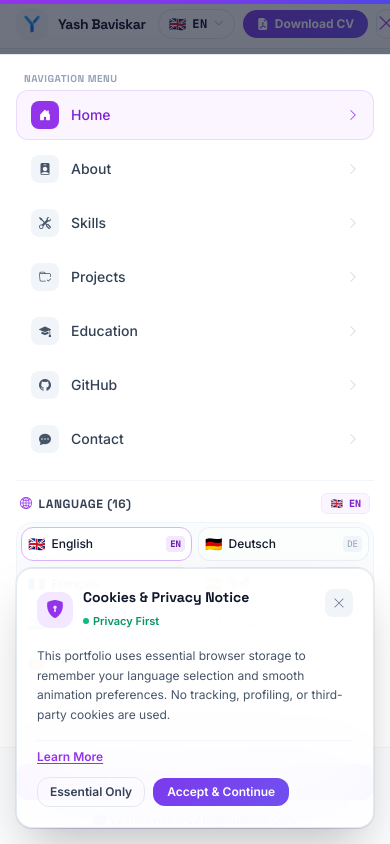
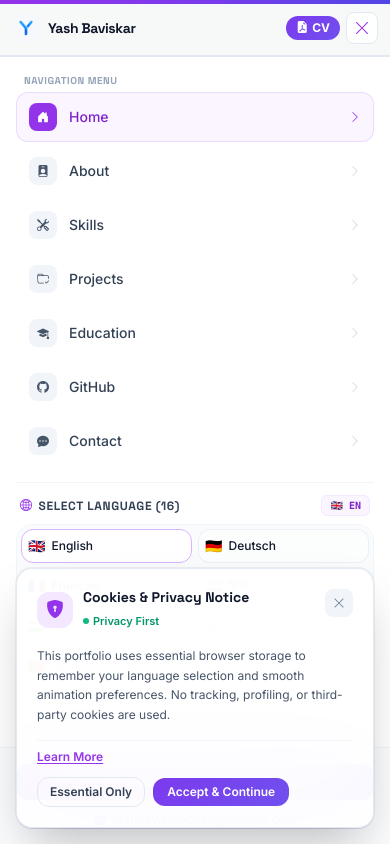
Before and after one commit to yashbaviskar15/portfolio, a React (Vite) app: page /#home in a window 390 px wide. Both pictures are taken after a click on the button 386 px from the left and 28 px from the top of the page. Shown: the top 844 px of the page. Built offline with nearby package versions, Linux system fonts and the light colour scheme.

Commit message:
Production portfolio ready

```diff
--- a/src/components/Footer.jsx
+++ b/src/components/Footer.jsx
@@ -6,16 +6,16 @@ export default function Footer() {
   const { openCV } = useCV();
 
   return (
-    <footer className="bg-white border-t border-slate-200/80 py-12 relative z-10 text-slate-700">
-      <div className="max-w-7xl mx-auto px-4 sm:px-6 lg:px-8 space-y-8">
-        <div className="flex flex-col md:flex-row items-center justify-between gap-6 pb-8 border-b border-slate-100 text-center md:text-left">
+    <footer className="bg-white border-t border-slate-200/80 py-10 sm:py-12 relative z-10 text-slate-700">
+      <div className="max-w-7xl mx-auto px-4 sm:px-6 lg:px-8 space-y-6">
+        <div className="flex flex-col sm:flex-row items-center justify-between gap-5 pb-6 border-b border-slate-100 text-center sm:text-left">
           <div className="space-y-1">
-            <div className="flex items-center justify-center md:justify-start gap-2">
+            <div className="flex items-center justify-center sm:justify-start gap-2">
               <span className="font-heading font-extrabold text-slate-900 text-lg tracking-tight">
                 Yash Baviskar
               </span>
               <span className="text-xs font-mono font-bold text-purple-600 bg-purple-50 px-2 py-0.5 rounded-md border border-purple-100">
-                Cloud Engineer & DevOps
+                {t('hero.role', 'Cloud Engineer & DevOps')}
               </span>
             </div>
             <p className="text-xs text-slate-500 font-mono">
@@ -23,50 +23,30 @@ export default function Footer() {
             </p>
           </div>
 
-          <div className="flex flex-wrap items-center justify-center gap-3 text-xs font-semibold">
-            <a
-              href="https://github.com/yashbaviskar15"
-              target="_blank"
-              rel="noopener noreferrer"
-              className="px-3 py-1.5 rounded-lg bg-slate-100 hover:bg-slate-200 text-slate-800 flex items-center gap-1.5 transition-colors"
-            >
-              <i className="bi bi-github" />
-              <span>GitHub</span>
+          <div className="flex flex-wrap items-center justify-center gap-2 text-xs font-semibold">
+            <a href="https://github.com/yashbaviskar15" target="_blank" rel="noopener noreferrer"
+              className="px-3 py-1.5 rounded-lg bg-slate-100 hover:bg-slate-200 text-slate-800 flex items-center gap-1.5 transition-colors">
+              <i className="bi bi-github" /><span>GitHub</span>
             </a>
-            <a
-              href="https://linkedin.com/in/yashbaviskar15"
-              target="_blank"
-              rel="noopener noreferrer"
-              className="px-3 py-1.5 rounded-lg bg-blue-50 hover:bg-blue-100 text-blue-700 border border-blue-200/60 flex items-center gap-1.5 transition-colors"
-            >
-              <i className="bi bi-linkedin" />
-              <span>LinkedIn</span>
+            <a href="https://linkedin.com/in/yashbaviskar15" target="_blank" rel="noopener noreferrer"
+              className="px-3 py-1.5 rounded-lg bg-blue-50 hover:bg-blue-100 text-blue-700 border border-blue-200/60 flex items-center gap-1.5 transition-colors">
+              <i className="bi bi-linkedin" /><span>LinkedIn</span>
             </a>
-            <a
-              href="mailto:yashbaviskar0215@outlook.com"
-              className="px-3 py-1.5 rounded-lg bg-purple-50 hover:bg-purple-100 text-purple-700 border border-purple-200/60 flex items-center gap-1.5 transition-colors"
-            >
-              <i className="bi bi-envelope-fill" />
-              <span>Email</span>
+            <a href="mailto:yashbaviskar0215@outlook.com"
+              className="px-3 py-1.5 rounded-lg bg-purple-50 hover:bg-purple-100 text-purple-700 border border-purple-200/60 flex items-center gap-1.5 transition-colors">
+              <i className="bi bi-envelope-fill" /><span>Email</span>
             </a>
-            <button
-              type="button"
-              onClick={openCV}
-              className="px-3 py-1.5 rounded-lg gradient-btn text-white font-bold flex items-center gap-1.5 shadow-2xs cursor-pointer"
-            >
+            <button type="button" onClick={openCV}
+              className="px-3 py-1.5 rounded-lg gradient-btn text-white font-bold flex items-center gap-1.5 shadow-2xs cursor-pointer">
               <i className="bi bi-file-earmark-pdf-fill" />
-              <span>Download CV</span>
+              <span>{t('hero.viewResume', 'Download CV')}</span>
             </button>
           </div>
         </div>
 
-        <div className="flex flex-col sm:flex-row items-center justify-between gap-4 text-xs text-slate-500 text-center sm:text-left font-mono">
-          <p>Copyright © 2026 Yash Baviskar. All rights reserved.</p>
-          <div className="flex items-center gap-3">
-            <span>Engineering Portfolio</span>
-            <span>•</span>
-            <span className="text-purple-600 font-bold">Cloud Engineer & DevOps</span>
-          </div>
+        <div className="flex flex-col sm:flex-row items-center justify-between gap-3 text-xs text-slate-500 text-center sm:text-left font-mono">
+          <p>Copyright © 2026 {t('footer.rights', 'Yash Baviskar. Built with React & Tailwind CSS.')}</p>
+          <span className="text-purple-600 font-bold">{t('hero.role', 'Cloud Engineer & DevOps')}</span>
         </div>
       </div>
     </footer>
--- a/src/components/Navbar.jsx
+++ b/src/components/Navbar.jsx
@@ -30,35 +30,27 @@ export default function Navbar() {
 
   const currentLangObj = languagesList.find((l) => l.code === lang) || languagesList[0];
 
-  // Lock body scroll when mobile menu is active
   useEffect(() => {
     if (mobileMenuOpen) {
       document.body.style.overflow = 'hidden';
     } else {
       document.body.style.overflow = '';
     }
-    return () => {
-      document.body.style.overflow = '';
-    };
+    return () => { document.body.style.overflow = ''; };
   }, [mobileMenuOpen]);
 
-  // Handle active section tracking on scroll, outside click, keydown, and window resize
   useEffect(() => {
     const handleScroll = () => {
       setIsScrolled(window.scrollY > 20);
-
       const sectionIds = ['home', 'about', 'skills', 'projects', 'experience', 'github', 'contact'];
       const scrollPosition = window.scrollY + 180;
-
       for (let i = sectionIds.length - 1; i >= 0; i--) {
         const section = document.getElementById(sectionIds[i]);
         if (section && section.offsetTop <= scrollPosition) {
-          const currentId = sectionIds[i];
-          setActiveSection(currentId);
-          sessionStorage.setItem('yash_portfolio_active_section', currentId);
-          sessionStorage.setItem('yash_portfolio_scroll_y', String(window.scrollY));
-          if (window.location.hash !== '#' + currentId) {
-            window.history.replaceState(null, '', '#' + currentId);
+          setActiveSection(sectionIds[i]);
+          sessionStorage.setItem('yash_portfolio_active_section', sectionIds[i]);
+          if (window.location.hash !== '#' + sectionIds[i]) {
+            window.history.replaceState(null, '', '#' + sectionIds[i]);
           }
           break;
         }
@@ -72,24 +64,17 @@ export default function Navbar() {
     };
 
     const handleKeyDown = (e) => {
-      if (e.key === 'Escape') {
-        setLangDropdownOpen(false);
-        setMobileMenuOpen(false);
-      }
+      if (e.key === 'Escape') { setLangDropdownOpen(false); setMobileMenuOpen(false); }
     };
 
     const handleResize = () => {
-      if (window.innerWidth >= 1024) {
-        setMobileMenuOpen(false);
-        setLangDropdownOpen(false);
-      }
+      if (window.innerWidth >= 1024) { setMobileMenuOpen(false); setLangDropdownOpen(false); }
     };
 
     window.addEventListener('scroll', handleScroll, { passive: true });
     document.addEventListener('mousedown', handleClickOutside);
     document.addEventListener('keydown', handleKeyDown);
     window.addEventListener('resize', handleResize);
-
     return () => {
       window.removeEventListener('scroll', handleScroll);
       document.removeEventListener('mousedown', handleClickOutside);
@@ -107,47 +92,43 @@ export default function Navbar() {
     sessionStorage.setItem('yash_portfolio_active_section', targetId);
     window.history.replaceState(null, '', '#' + targetId);
     const element = document.getElementById(targetId);
-    if (element) {
-      element.scrollIntoView({ behavior: 'smooth', block: 'start' });
-    }
+    if (element) element.scrollIntoView({ behavior: 'smooth', block: 'start' });
   };
 
   return (
     <>
       <header
-        className={`fixed top-0 left-0 right-0 z-40 transition-all duration-200 ${
+        className={`fixed top-0 left-0 right-0 z-50 h-14 transition-all duration-200 ${
           isScrolled || mobileMenuOpen
-            ? 'bg-white/95 backdrop-blur-md border-b border-slate-200/90 shadow-xs py-2 sm:py-2.5'
-            : 'bg-[#F8FAF9]/90 backdrop-blur-sm py-3 sm:py-4'
+            ? 'bg-white/95 backdrop-blur-md border-b border-slate-200/90 shadow-2xs'
+            : 'bg-[#F8FAF9]/90 backdrop-blur-sm'
         }`}
       >
-        <div className="max-w-7xl mx-auto px-4 sm:px-6 lg:px-8 flex items-center justify-between gap-3">
-          {/* Brand Logo with Uploaded Favicon & Cloud Engineer & DevOps Tag */}
+        <div className="max-w-7xl mx-auto px-3 sm:px-6 lg:px-8 h-full flex items-center justify-between gap-2">
+          {/* Brand Logo & Name */}
           <a
             href="#home"
             onClick={(e) => scrollToSection(e, '#home')}
-            className="flex items-center gap-2.5 group shrink-0"
+            className="flex items-center gap-2 group shrink-0 min-w-0"
           >
             <img
               src="/favicon.png"
               alt="Yash Baviskar Logo"
-              className="w-8 h-8 sm:w-9 sm:h-9 rounded-xl object-contain shadow-2xs group-hover:scale-105 transition-transform"
-              onError={(e) => {
-                e.target.style.display = 'none';
-              }}
+              className="w-7 h-7 sm:w-8 sm:h-8 rounded-lg object-contain shadow-2xs group-hover:scale-105 transition-transform shrink-0"
+              onError={(e) => { e.target.style.display = 'none'; }}
             />
             <div className="flex flex-col">
               <span className="font-heading font-extrabold text-slate-900 text-sm sm:text-base tracking-tight group-hover:text-purple-600 transition-colors whitespace-nowrap">
                 Yash Baviskar
               </span>
-              <span className="text-[10px] font-mono text-purple-600 font-bold tracking-wider uppercase hidden sm:block">
+              <span className="text-[9px] font-mono text-purple-600 font-bold tracking-wider uppercase hidden md:block leading-none">
                 Cloud Engineer & DevOps
               </span>
             </div>
           </a>
 
-          {/* Desktop Navigation Links Pill */}
-          <nav className="hidden lg:flex items-center gap-0.5 bg-white/90 px-2.5 py-1 rounded-full border border-slate-200/90 shadow-2xs">
+          {/* Desktop Navigation Pill (1024px+) */}
+          <nav className="hidden lg:flex items-center gap-0.5 bg-white/95 px-3 py-1 rounded-full border border-slate-200/90 shadow-2xs">
             {navItems.map((item) => {
               const isActive = activeSection === item.id;
               return (
@@ -172,24 +153,20 @@ export default function Navbar() {
             })}
           </nav>
 
-          {/* Right Action Bar: Language Selector & Primary Download CV Button */}
-          <div className="flex items-center gap-2 sm:gap-2.5 shrink-0">
-            {/* Multi-Language Selector Dropdown */}
-            <div className="relative" ref={dropdownRef}>
+          {/* Right Action Bar */}
+          <div className="flex items-center gap-1.5 sm:gap-2 shrink-0">
+            {/* Language Selector Dropdown (Shown on sm+; mobile accesses via menu drawer) */}
+            <div className="relative hidden sm:block" ref={dropdownRef}>
               <button
                 type="button"
                 onClick={() => setLangDropdownOpen(!langDropdownOpen)}
-                className="flex items-center gap-1.5 px-2.5 py-1.5 bg-white border border-slate-200/90 rounded-full shadow-2xs text-xs font-bold font-heading text-slate-700 hover:border-purple-300 hover:shadow-xs transition-all cursor-pointer"
+                className="flex items-center gap-1 px-2.5 py-1 bg-white border border-slate-200/90 rounded-full shadow-2xs text-xs font-bold text-slate-700 hover:border-purple-300 transition-all cursor-pointer"
                 aria-expanded={langDropdownOpen}
                 aria-label="Select Language"
               >
                 <span className="text-sm leading-none">{currentLangObj.flag}</span>
-                <span className="uppercase tracking-wider font-mono text-slate-900 font-bold">{currentLangObj.code}</span>
-                <i
-                  className={`bi bi-chevron-down text-[10px] text-slate-400 transition-transform duration-200 ${
-                    langDropdownOpen ? 'rotate-180 text-purple-600' : ''
-                  }`}
-                />
+                <span className="uppercase tracking-wider font-mono text-slate-900 font-bold text-[10px]">{currentLangObj.code}</span>
+                <i className={`bi bi-chevron-down text-[9px] text-slate-400 transition-transform duration-200 ${langDropdownOpen ? 'rotate-180 text-purple-600' : ''}`} />
               </button>
 
               <AnimatePresence>
@@ -207,7 +184,6 @@ export default function Navbar() {
                         <span>Language / Sprache ({languagesList.length})</span>
                       </div>
                     </div>
-
                     <div className="grid grid-cols-2 gap-1.5 max-h-[280px] overflow-y-auto custom-scrollbar p-0.5">
                       {languagesList.map((item) => {
                         const isSelected = lang === item.code;
@@ -215,10 +191,7 @@ export default function Navbar() {
                           <button
                             key={item.code}
                             type="button"
-                            onClick={() => {
-                              setLang(item.code);
-                              setLangDropdownOpen(false);
-                            }}
+                            onClick={() => { setLang(item.code); setLangDropdownOpen(false); }}
                             className={`flex items-center justify-between p-2 rounded-xl text-xs font-medium transition-all text-left border cursor-pointer ${
                               isSelected
                                 ? 'bg-purple-50 border-purple-200 text-purple-700 font-bold shadow-2xs'
@@ -229,11 +202,7 @@ export default function Navbar() {
                               <span className="text-sm shrink-0 leading-none">{item.flag}</span>
                               <span className="truncate text-slate-900">{item.name}</span>
                             </div>
-                            <span
-                              className={`text-[9px] uppercase font-mono px-1 py-0.2 rounded shrink-0 ${
-                                isSelected ? 'bg-purple-200 text-purple-800 font-bold' : 'text-slate-400 bg-slate-200/60'
-                              }`}
-                            >
+                            <span className={`text-[9px] uppercase font-mono px-1 rounded shrink-0 ${isSelected ? 'bg-purple-200 text-purple-800 font-bold' : 'text-slate-400 bg-slate-200/60'}`}>
                               {item.code}
                             </span>
                           </button>
@@ -245,58 +214,54 @@ export default function Navbar() {
               </AnimatePresence>
             </div>
 
-            {/* Recruiter-First High-Visibility Download CV Button -> Opens CV Modal */}
+            {/* Download CV Button */}
             <button
               type="button"
               onClick={openCV}
-              className="inline-flex items-center gap-1.5 px-3.5 py-1.5 sm:px-4 sm:py-2 rounded-full text-xs font-bold text-white gradient-btn shadow-xs hover:shadow-purple-500/20 transition-all hover:-translate-y-0.5 cursor-pointer"
+              className="inline-flex items-center gap-1 px-2.5 py-1 sm:px-3.5 sm:py-1.5 rounded-full text-xs font-bold text-white gradient-btn shadow-xs hover:shadow-purple-500/20 transition-all cursor-pointer shrink-0"
+              aria-label="Download CV"
             >
               <i className="bi bi-file-earmark-pdf-fill text-xs" />
-              <span>Download CV</span>
+              <span className="hidden sm:inline">Download CV</span>
+              <span className="sm:hidden">CV</span>
             </button>
 
-            {/* Mobile Hamburger Toggle Button */}
+            {/* Mobile Menu Hamburger Toggle (Visible < 1024px) */}
             <button
               type="button"
-              onClick={() => {
-                setMobileMenuOpen(!mobileMenuOpen);
-                setLangDropdownOpen(false);
-              }}
-              className="lg:hidden w-8.5 h-8.5 sm:w-9 sm:h-9 rounded-xl bg-white border border-slate-200 text-slate-700 flex items-center justify-center shadow-xs hover:bg-slate-50 transition-colors cursor-pointer"
+              onClick={() => { setMobileMenuOpen(!mobileMenuOpen); setLangDropdownOpen(false); }}
+              className="lg:hidden w-8 h-8 rounded-lg bg-white border border-slate-200 text-slate-700 flex items-center justify-center shadow-2xs hover:bg-slate-50 transition-colors cursor-pointer shrink-0"
               aria-expanded={mobileMenuOpen}
               aria-label="Toggle mobile menu"
             >
-              <i className={`bi ${mobileMenuOpen ? 'bi-x-lg text-purple-600' : 'bi-list'} text-lg`} />
+              <i className={`bi ${mobileMenuOpen ? 'bi-x-lg text-purple-600' : 'bi-list'} text-base`} />
             </button>
           </div>
         </div>
       </header>
 
-      {/* Full-Screen / Solid Mobile Navigation Drawer */}
+      {/* Mobile Drawer Menu (< 1024px) */}
       <AnimatePresence>
         {mobileMenuOpen && (
           <>
-            {/* Backdrop Dimming Overlay */}
             <motion.div
               initial={{ opacity: 0 }}
               animate={{ opacity: 1 }}
               exit={{ opacity: 0 }}
-              transition={{ duration: 0.2 }}
+              transition={{ duration: 0.18 }}
               onClick={() => setMobileMenuOpen(false)}
               className="lg:hidden fixed inset-0 bg-slate-900/60 backdrop-blur-xs z-40"
-              aria-hidden="true"
             />
 
-            {/* Solid Mobile Sheet Drawer */}
             <motion.div
-              initial={{ opacity: 0, y: -16 }}
+              initial={{ opacity: 0, y: -10 }}
               animate={{ opacity: 1, y: 0 }}
-              exit={{ opacity: 0, y: -16 }}
-              transition={{ duration: 0.22, ease: [0.22, 1, 0.36, 1] }}
-              className="lg:hidden fixed inset-x-0 top-[54px] sm:top-[60px] bottom-0 z-50 bg-white shadow-2xl flex flex-col justify-between overflow-y-auto border-t border-slate-200"
+              exit={{ opacity: 0, y: -10 }}
+              transition={{ duration: 0.2, ease: [0.22, 1, 0.36, 1] }}
+              className="lg:hidden fixed inset-x-0 top-14 bottom-0 z-40 bg-white shadow-2xl flex flex-col justify-between overflow-y-auto border-t border-slate-200"
             >
-              <div className="p-4 sm:p-5 space-y-4">
-                {/* Navigation Links Grid */}
+              <div className="p-4 space-y-4">
+                {/* Navigation Links */}
                 <div className="space-y-1">
                   <div className="text-[10px] font-bold text-slate-400 uppercase tracking-wider px-2 mb-1 font-heading">
                     Navigation Menu
@@ -308,18 +273,14 @@ export default function Navbar() {
                         key={item.id}
                         href={item.href}
                         onClick={(e) => scrollToSection(e, item.href)}
-                        className={`flex items-center justify-between py-2.5 px-3.5 rounded-xl font-medium text-sm transition-all ${
+                        className={`flex items-center justify-between py-2.5 px-3 rounded-xl font-medium text-sm transition-all ${
                           isActive
                             ? 'bg-purple-50 text-purple-700 font-bold border border-purple-200/80 shadow-2xs'
                             : 'text-slate-700 hover:bg-slate-50 border border-transparent active:bg-slate-100'
                         }`}
                       >
                         <div className="flex items-center gap-3">
-                          <div
-                            className={`w-7 h-7 rounded-lg flex items-center justify-center text-xs ${
-                              isActive ? 'bg-purple-600 text-white shadow-xs' : 'bg-slate-100 text-slate-600'
-                            }`}
-                          >
+                          <div className={`w-7 h-7 rounded-lg flex items-center justify-center text-xs ${isActive ? 'bg-purple-600 text-white shadow-xs' : 'bg-slate-100 text-slate-600'}`}>
                             <i className={`bi ${item.icon}`} />
                           </div>
                           <span>{item.name}</span>
@@ -330,18 +291,17 @@ export default function Navbar() {
                   })}
                 </div>
 
-                {/* Integrated Mobile Language Selector */}
+                {/* Mobile Language Selector */}
                 <div className="pt-3 border-t border-slate-100">
                   <div className="flex items-center justify-between px-1 mb-2">
                     <div className="flex items-center gap-1.5 text-xs font-bold text-slate-700 uppercase tracking-wider font-heading">
                       <i className="bi bi-globe2 text-purple-600" />
-                      <span>Language ({languagesList.length})</span>
+                      <span>Select Language ({languagesList.length})</span>
                     </div>
                     <span className="text-[10px] font-mono font-bold text-purple-700 bg-purple-50 px-2 py-0.5 rounded-md border border-purple-100">
                       {currentLangObj.flag} {currentLangObj.code.toUpperCase()}
                     </span>
                   </div>
-
                   <div className="grid grid-cols-2 gap-1.5 max-h-40 overflow-y-auto custom-scrollbar p-1 bg-slate-50/80 rounded-2xl border border-slate-100">
                     {languagesList.map((item) => {
                       const isSelected = lang === item.code;
@@ -349,10 +309,7 @@ export default function Navbar() {
                         <button
                           key={item.code}
                           type="button"
-                          onClick={() => {
-                            setLang(item.code);
-                            setMobileMenuOpen(false);
-                          }}
+                          onClick={() => { setLang(item.code); setMobileMenuOpen(false); }}
                           className={`flex items-center justify-between p-1.5 rounded-xl text-xs font-medium border transition-all cursor-pointer ${
                             isSelected
                               ? 'bg-white text-purple-700 font-bold border-purple-300 shadow-xs'
@@ -363,13 +320,6 @@ export default function Navbar() {
                             <span className="text-sm shrink-0">{item.flag}</span>
                             <span className="truncate text-slate-900">{item.name}</span>
                           </div>
-                          <span
-                            className={`text-[9px] uppercase font-mono px-1 rounded shrink-0 ${
-                              isSelected ? 'bg-purple-100 text-purple-800 font-bold' : 'text-slate-400 bg-slate-100'
-                            }`}
-                          >
-                            {item.code}
-                          </span>
                         </button>
                       );
                     })}
@@ -377,25 +327,18 @@ export default function Navbar() {
                 </div>
               </div>
 
-              {/* Bottom Quick Contact & CV Bar */}
+              {/* Bottom Drawer Actions */}
               <div className="p-4 border-t border-slate-100 bg-slate-50/50 space-y-2">
                 <button
                   type="button"
-                  onClick={() => {
-                    setMobileMenuOpen(false);
-                    openCV();
-                  }}
+                  onClick={() => { setMobileMenuOpen(false); openCV(); }}
                   className="w-full flex items-center justify-center gap-1.5 py-2.5 px-3 rounded-xl gradient-btn text-white font-bold text-xs shadow-xs cursor-pointer"
                 >
                   <i className="bi bi-file-earmark-pdf-fill" />
                   <span>View & Download CV (PDF)</span>
                 </button>
-
                 <div className="flex items-center justify-center gap-4 text-xs font-medium text-slate-500 pt-1">
-                  <a
-                    href="mailto:yashbaviskar0215@outlook.com"
-                    className="hover:text-purple-600 transition-colors flex items-center gap-1"
-                  >
+                  <a href="mailto:yashbaviskar0215@outlook.com" className="hover:text-purple-600 transition-colors flex items-center gap-1">
                     <i className="bi bi-envelope-fill text-purple-600" />
                     <span>yashbaviskar0215@outlook.com</span>
                   </a>
```
Also changed, not shown: src/components/BackToTop.jsx (+16 -29 lines).
